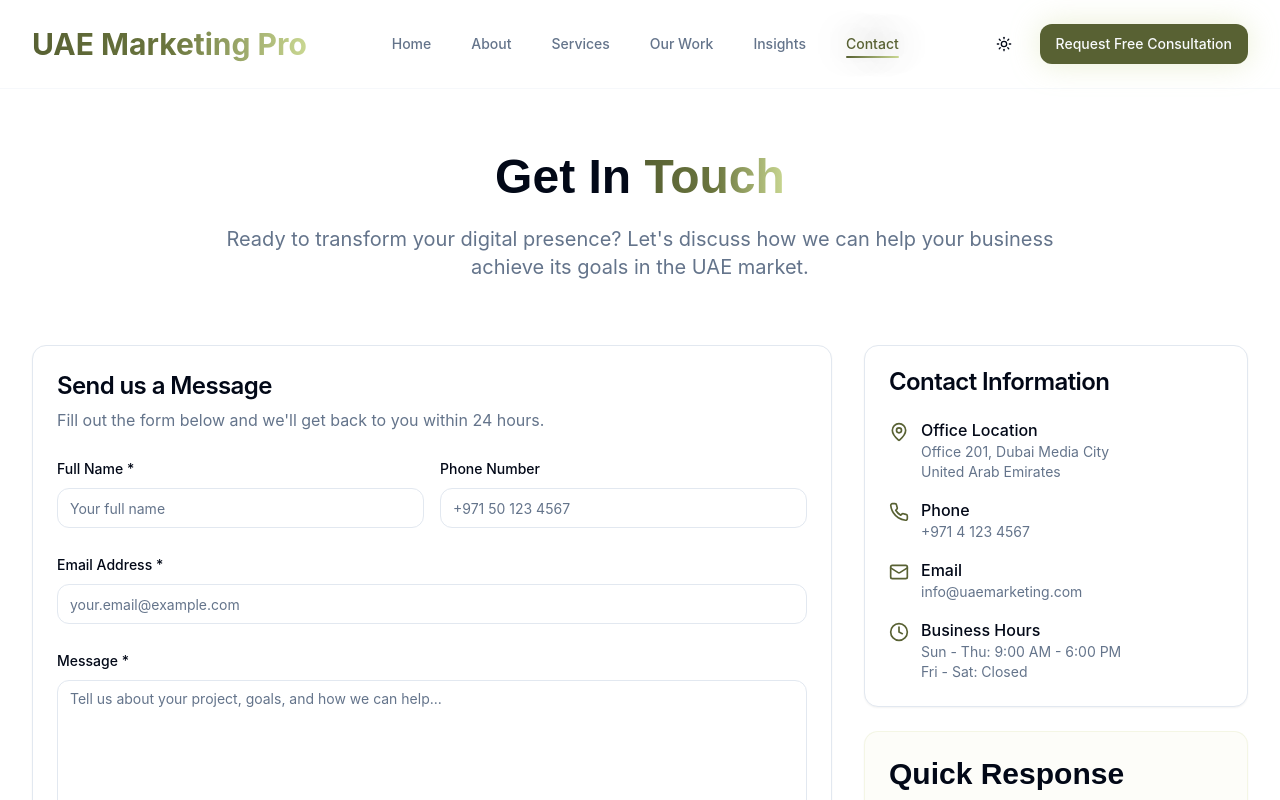
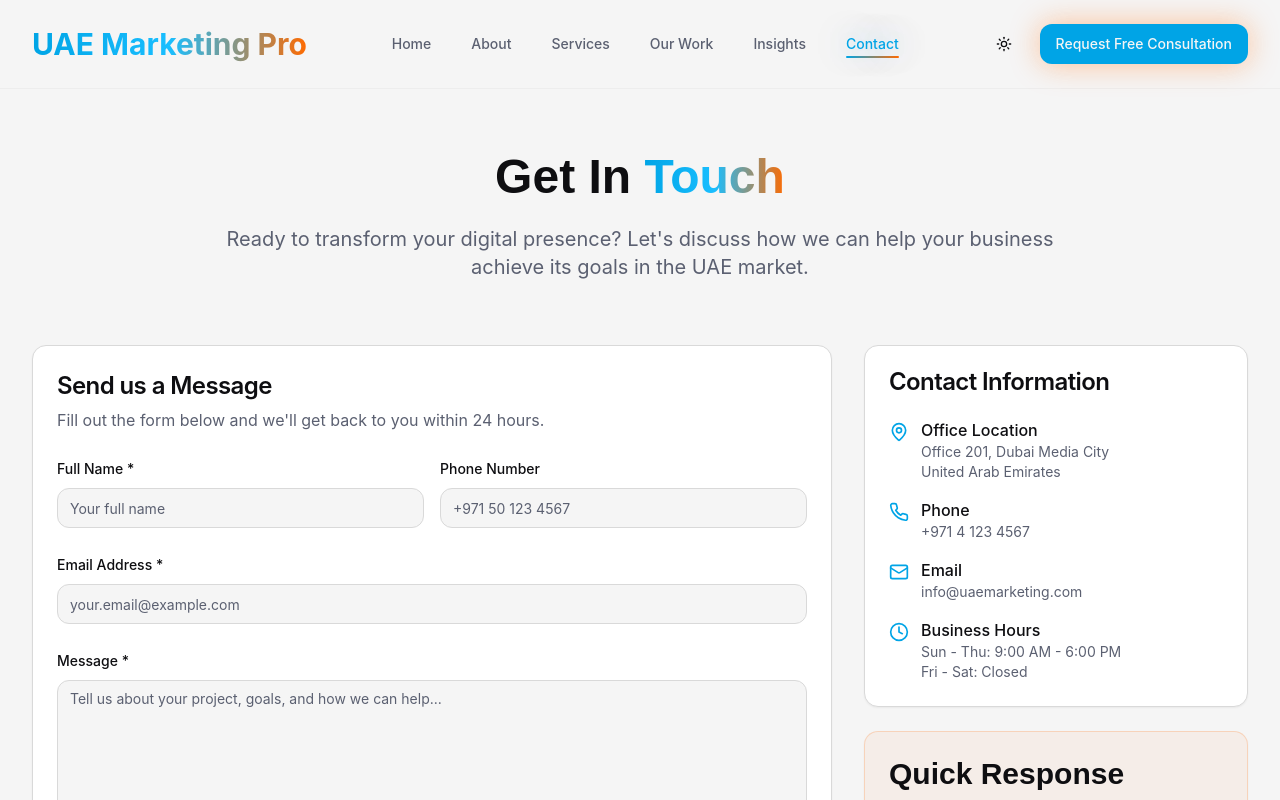
Before and after one commit to webspires-eng/uae-digital-builder, a React (Vite) app: page /contact in a window 1280 px wide. Shown: the top 800 px of the page. Built offline with nearby package versions, Linux system fonts and the light colour scheme; the HTML template or start-up script is replaced by a standard one.

Commit message:
Update color palette

```diff
--- a/src/index.css
+++ b/src/index.css
@@ -2,53 +2,53 @@
 @tailwind components;
 @tailwind utilities;
 
-/* Premium Digital Marketing Agency - Mossy Hollow Theme */
+/* Premium Digital Marketing Agency - Bold Dubai Theme */
 @import url('https://fonts.googleapis.com/css2?family=Inter:wght@300;400;500;600;700;800;900&family=Poppins:wght@300;400;500;600;700;800;900&display=swap');
 
 @layer base {
   :root {
-    --background: 0 0% 100%;
-    --foreground: 222 84% 4.9%;
+    --background: 0 0% 96%;
+    --foreground: 225 11% 6%;
 
     --card: 0 0% 100%;
-    --card-foreground: 222 84% 4.9%;
+    --card-foreground: 225 11% 6%;
 
     --popover: 0 0% 100%;
-    --popover-foreground: 222 84% 4.9%;
+    --popover-foreground: 225 11% 6%;
 
-    --primary: 72 31% 29%;
-    --primary-foreground: 210 40% 98%;
-    --primary-hover: 72 31% 25%;
-    --primary-glow: 72 31% 35%;
+    --primary: 197 100% 45%;
+    --primary-foreground: 0 0% 96%;
+    --primary-hover: 197 100% 40%;
+    --primary-glow: 197 100% 55%;
 
-    --secondary: 210 40% 96%;
-    --secondary-foreground: 222.2 84% 4.9%;
+    --secondary: 210 53% 26%;
+    --secondary-foreground: 0 0% 96%;
 
-    --muted: 210 40% 96%;
-    --muted-foreground: 215.4 16.3% 46.9%;
+    --muted: 0 0% 90%;
+    --muted-foreground: 225 11% 40%;
 
-    --accent: 72 47% 71%;
-    --accent-foreground: 72 31% 15%;
-    --accent-hover: 72 47% 65%;
-    --accent-glow: 72 47% 78%;
+    --accent: 25 100% 50%;
+    --accent-foreground: 0 0% 96%;
+    --accent-hover: 25 100% 45%;
+    --accent-glow: 25 100% 60%;
 
     --destructive: 0 84% 60%;
-    --destructive-foreground: 210 40% 98%;
+    --destructive-foreground: 0 0% 96%;
 
-    --border: 214.3 31.8% 91.4%;
-    --input: 214.3 31.8% 91.4%;
-    --ring: 72 31% 29%;
+    --border: 0 0% 85%;
+    --input: 0 0% 85%;
+    --ring: 197 100% 45%;
 
-    --gradient-primary: linear-gradient(135deg, hsl(72 31% 29%), hsl(72 31% 25%));
-    --gradient-hero: linear-gradient(135deg, hsl(72 31% 29%) 0%, hsl(72 47% 71%) 100%);
-    --gradient-accent: linear-gradient(135deg, hsl(72 47% 71%) 0%, hsl(72 47% 78%) 100%);
-    --gradient-card: linear-gradient(145deg, hsl(0 0% 100%) 0%, hsl(210 40% 98%) 100%);
-    --gradient-glow: radial-gradient(ellipse at center, hsl(72 31% 29% / 0.08) 0%, transparent 70%);
+    --gradient-primary: linear-gradient(135deg, hsl(197 100% 45%), hsl(197 100% 40%));
+    --gradient-hero: linear-gradient(135deg, hsl(225 11% 6%) 0%, hsl(210 53% 26%) 100%);
+    --gradient-accent: linear-gradient(135deg, hsl(25 100% 50%) 0%, hsl(25 100% 60%) 100%);
+    --gradient-card: linear-gradient(145deg, hsl(0 0% 100%) 0%, hsl(0 0% 98%) 100%);
+    --gradient-glow: radial-gradient(ellipse at center, hsl(197 100% 45% / 0.08) 0%, transparent 70%);
 
-    --shadow-elegant: 0 25px 50px -12px hsl(72 31% 29% / 0.15);
-    --shadow-card: 0 8px 32px -8px hsl(222 84% 4.9% / 0.08);
-    --shadow-glow: 0 0 50px hsl(72 31% 29% / 0.3);
-    --shadow-accent-glow: 0 0 30px hsl(72 47% 71% / 0.4);
+    --shadow-elegant: 0 25px 50px -12px hsl(197 100% 45% / 0.15);
+    --shadow-card: 0 8px 32px -8px hsl(225 11% 6% / 0.08);
+    --shadow-glow: 0 0 50px hsl(197 100% 45% / 0.3);
+    --shadow-accent-glow: 0 0 30px hsl(25 100% 50% / 0.4);
 
     --radius: 0.875rem;
 
@@ -70,57 +70,57 @@
   }
 
   .dark {
-    --background: 72 31% 15%;
-    --foreground: 210 40% 98%;
+    --background: 225 11% 6%;
+    --foreground: 0 0% 96%;
 
-    --card: 72 31% 15%;
-    --card-foreground: 210 40% 98%;
+    --card: 210 53% 26%;
+    --card-foreground: 0 0% 96%;
 
-    --popover: 72 31% 15%;
-    --popover-foreground: 210 40% 98%;
+    --popover: 225 11% 6%;
+    --popover-foreground: 0 0% 96%;
 
-    --primary: 72 47% 71%;
-    --primary-foreground: 72 31% 15%;
-    --primary-hover: 72 47% 65%;
-    --primary-glow: 72 47% 78%;
+    --primary: 197 100% 45%;
+    --primary-foreground: 0 0% 96%;
+    --primary-hover: 197 100% 40%;
+    --primary-glow: 197 100% 55%;
 
-    --secondary: 72 31% 20%;
-    --secondary-foreground: 210 40% 98%;
+    --secondary: 210 53% 30%;
+    --secondary-foreground: 0 0% 96%;
 
-    --muted: 72 31% 20%;
-    --muted-foreground: 72 15% 75%;
+    --muted: 225 11% 15%;
+    --muted-foreground: 0 0% 70%;
 
-    --accent: 72 31% 55%;
-    --accent-foreground: 72 31% 15%;
-    --accent-hover: 72 31% 50%;
-    --accent-glow: 72 31% 60%;
+    --accent: 25 100% 50%;
+    --accent-foreground: 0 0% 96%;
+    --accent-hover: 25 100% 45%;
+    --accent-glow: 25 100% 60%;
 
     --destructive: 0 62.8% 30.6%;
-    --destructive-foreground: 210 40% 98%;
+    --destructive-foreground: 0 0% 96%;
 
-    --border: 72 31% 25%;
-    --input: 72 31% 20%;
-    --ring: 72 47% 71%;
+    --border: 225 11% 20%;
+    --input: 225 11% 15%;
+    --ring: 197 100% 45%;
 
-    --gradient-primary: linear-gradient(135deg, hsl(72 47% 71%), hsl(72 47% 65%));
-    --gradient-hero: linear-gradient(135deg, hsl(72 47% 71%) 0%, hsl(72 31% 55%) 100%);
-    --gradient-accent: linear-gradient(135deg, hsl(72 31% 55%) 0%, hsl(72 31% 60%) 100%);
-    --gradient-card: linear-gradient(145deg, hsl(72 31% 15%) 0%, hsl(72 31% 20%) 100%);
-    --gradient-glow: radial-gradient(ellipse at center, hsl(72 47% 71% / 0.15) 0%, transparent 70%);
+    --gradient-primary: linear-gradient(135deg, hsl(197 100% 45%), hsl(197 100% 40%));
+    --gradient-hero: linear-gradient(135deg, hsl(225 11% 6%) 0%, hsl(210 53% 26%) 100%);
+    --gradient-accent: linear-gradient(135deg, hsl(25 100% 50%) 0%, hsl(25 100% 60%) 100%);
+    --gradient-card: linear-gradient(145deg, hsl(210 53% 26%) 0%, hsl(210 53% 30%) 100%);
+    --gradient-glow: radial-gradient(ellipse at center, hsl(197 100% 45% / 0.15) 0%, transparent 70%);
 
-    --shadow-elegant: 0 25px 50px -12px hsl(72 47% 71% / 0.25);
-    --shadow-card: 0 8px 32px -8px hsl(72 31% 10% / 0.8);
-    --shadow-glow: 0 0 50px hsl(72 47% 71% / 0.4);
-    --shadow-accent-glow: 0 0 30px hsl(72 31% 55% / 0.5);
+    --shadow-elegant: 0 25px 50px -12px hsl(197 100% 45% / 0.25);
+    --shadow-card: 0 8px 32px -8px hsl(225 11% 3% / 0.8);
+    --shadow-glow: 0 0 50px hsl(197 100% 45% / 0.4);
+    --shadow-accent-glow: 0 0 30px hsl(25 100% 50% / 0.5);
 
-    --sidebar-background: 72 31% 15%;
-    --sidebar-foreground: 210 40% 98%;
-    --sidebar-primary: 72 47% 71%;
-    --sidebar-primary-foreground: 72 31% 15%;
-    --sidebar-accent: 72 31% 20%;
-    --sidebar-accent-foreground: 210 40% 98%;
-    --sidebar-border: 72 31% 25%;
-    --sidebar-ring: 72 47% 71%;
+    --sidebar-background: 225 11% 6%;
+    --sidebar-foreground: 0 0% 96%;
+    --sidebar-primary: 197 100% 45%;
+    --sidebar-primary-foreground: 0 0% 96%;
+    --sidebar-accent: 210 53% 26%;
+    --sidebar-accent-foreground: 0 0% 96%;
+    --sidebar-border: 225 11% 20%;
+    --sidebar-ring: 197 100% 45%;
   }
 }
 
```
